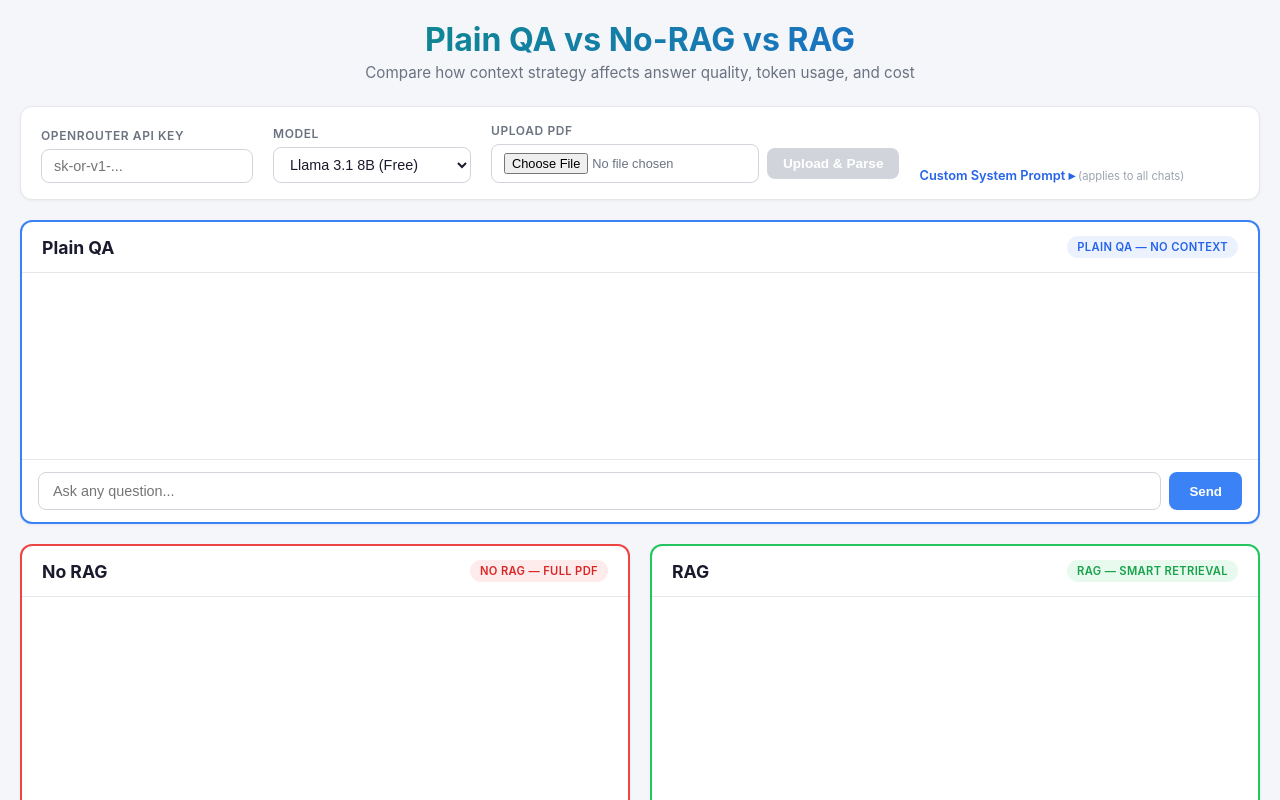
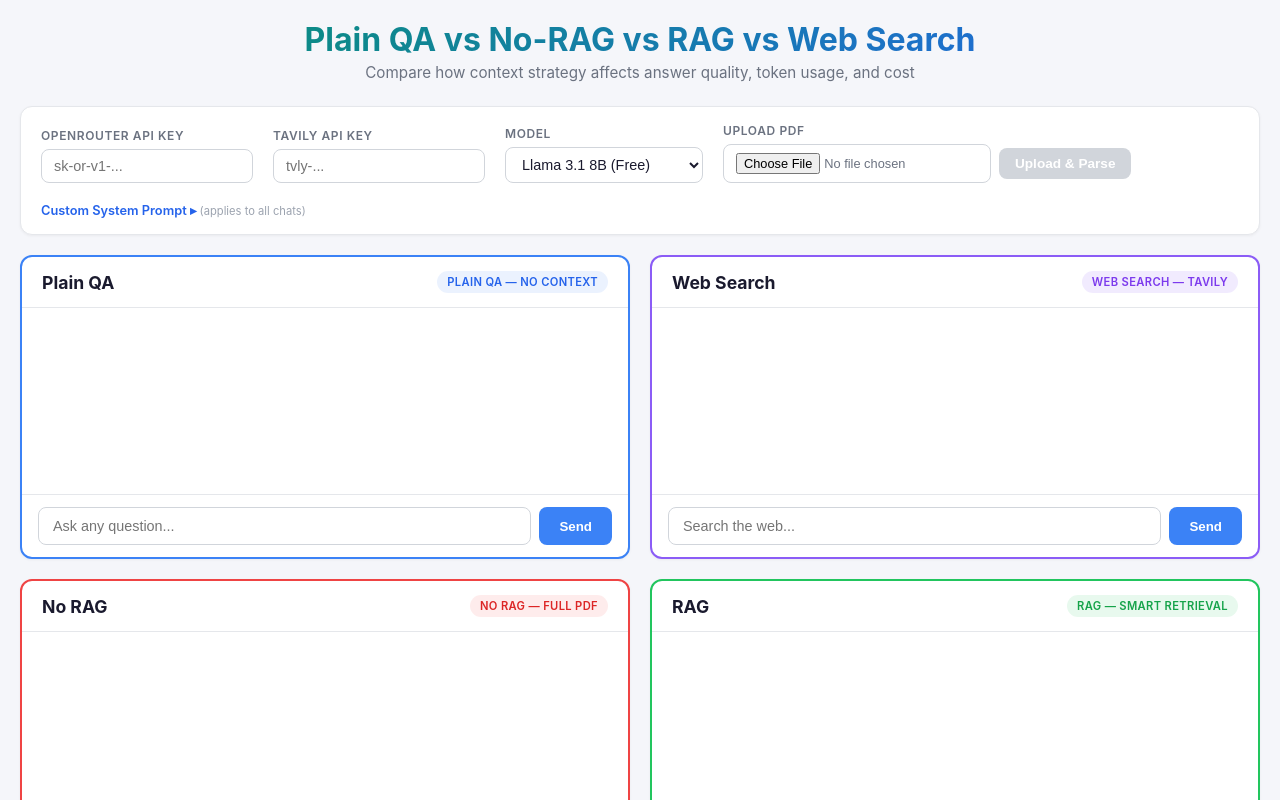
Before and after one commit to statgod6/RAG-vs-No-RAG-, a React (Vite) app: page / in a window 1280 px wide. Shown: the top 800 px of the page. Built offline with nearby package versions, Linux system fonts and the light colour scheme; the HTML template or start-up script is replaced by a standard one.

Commit message:
Add Tavily Web Search chat panel (Web-RAG) and update heading

```diff
--- a/index.html
+++ b/index.html
@@ -4,7 +4,7 @@
     <meta charset="UTF-8" />
     <link rel="icon" type="image/svg+xml" href="/favicon.svg" />
     <meta name="viewport" content="width=device-width, initial-scale=1.0" />
-    <title>Plain QA vs No-RAG vs RAG</title>
+    <title>Plain QA vs No-RAG vs RAG vs Web Search</title>
   </head>
   <body>
     <div id="root"></div>
--- a/src/App.css
+++ b/src/App.css
@@ -153,7 +153,7 @@ body {
 /* Panels — Stacked Layout */
 .panels-top {
   display: grid;
-  grid-template-columns: 1fr;
+  grid-template-columns: 1fr 1fr;
   gap: 20px;
   min-height: 38vh;
   margin-bottom: 20px;
@@ -183,6 +183,9 @@ body {
 }
 .chat-panel.blue {
   border-color: #3b82f6;
+}
+.chat-panel.purple {
+  border-color: #8b5cf6;
 }
 
 .panel-header {
@@ -215,6 +218,10 @@ body {
 .chat-panel.blue .badge {
   background: rgba(59, 130, 246, 0.1);
   color: #2563eb;
+}
+.chat-panel.purple .badge {
+  background: rgba(139, 92, 246, 0.12);
+  color: #7c3aed;
 }
 
 /* Stats Bar */
@@ -283,6 +290,16 @@ body {
   color: #6b7280;
   font-size: 0.75rem;
   line-height: 1.3;
+}
+.source-link {
+  color: #7c3aed;
+  font-size: 0.75rem;
+  line-height: 1.3;
+  text-decoration: none;
+  word-break: break-word;
+}
+.source-link:hover {
+  text-decoration: underline;
 }
 
 /* Messages */
--- a/src/App.jsx
+++ b/src/App.jsx
@@ -4,16 +4,18 @@ import './App.css';
 
 const API_BASE = 'http://localhost:3001';
 
-function ChatPanel({ title, type, pdfUploaded, apiKey, model, color, systemPrompt }) {
+function ChatPanel({ title, type, pdfUploaded, apiKey, model, color, systemPrompt, tavilyKey }) {
   const [messages, setMessages] = useState([]);
   const [input, setInput] = useState('');
   const [loading, setLoading] = useState(false);
   const [stats, setStats] = useState(null);
 
+  // Only the PDF-based modes require an uploaded document
+  const needsPdf = type === 'norag' || type === 'rag';
+
   const sendQuestion = async () => {
     if (!input.trim()) return;
-    // Plain QA doesn't need a PDF; others do
-    if (type !== 'plain' && !pdfUploaded) return;
+    if (needsPdf && !pdfUploaded) return;
     const question = input.trim();
     setInput('');
     setLoading(true);
@@ -24,7 +26,7 @@ function ChatPanel({ title, type, pdfUploaded, apiKey, model, color, systemPromp
       const res = await fetch(`${API_BASE}/api/chat/${type}`, {
         method: 'POST',
         headers: { 'Content-Type': 'application/json' },
-        body: JSON.stringify({ question, apiKey, model, systemPrompt }),
+        body: JSON.stringify({ question, apiKey, model, systemPrompt, tavilyKey }),
       });
       const data = await res.json();
 
@@ -41,6 +43,7 @@ function ChatPanel({ title, type, pdfUploaded, apiKey, model, color, systemPromp
           chunksUsed: data.chunksUsed,
           totalChunks: data.totalChunks,
           retrievedChunks: data.retrievedChunks || [],
+          sources: data.sources || [],
         });
       }
     } catch (err) {
@@ -49,11 +52,27 @@ function ChatPanel({ title, type, pdfUploaded, apiKey, model, color, systemPromp
     setLoading(false);
   };
 
+  const badgeLabel = type === 'plain'
+    ? 'Plain QA — No Context'
+    : type === 'norag'
+      ? 'No RAG — Full PDF'
+      : type === 'search'
+        ? 'Web Search — Tavily'
+        : 'RAG — Smart Retrieval';
+
+  const placeholder = needsPdf
+    ? (pdfUploaded ? 'Ask a question about the PDF...' : 'Upload a PDF first')
+    : type === 'search'
+      ? 'Search the web...'
+      : 'Ask any question...';
+
+  const disabled = (needsPdf && !pdfUploaded) || loading;
+
   return (
     <div className={`chat-panel ${color}`}>
       <div className="panel-header">
         <h2>{title}</h2>
-        <span className="badge">{type === 'plain' ? 'Plain QA — No Context' : type === 'norag' ? 'No RAG — Full PDF' : 'RAG — Smart Retrieval'}</span>
+        <span className="badge">{badgeLabel}</span>
       </div>
 
       {stats && (
@@ -91,6 +110,20 @@ function ChatPanel({ title, type, pdfUploaded, apiKey, model, color, systemPromp
         </details>
       )}
 
+      {stats?.sources?.length > 0 && (
+        <details className="chunks-detail">
+          <summary>Web Sources ({stats.sources.length})</summary>
+          {stats.sources.map((s, i) => (
+            <div key={i} className="chunk-item">
+              <span className="chunk-score">{(s.score * 100).toFixed(1)}%</span>
+              <a className="source-link" href={s.url} target="_blank" rel="noopener noreferrer">
+                {s.title || s.url}
+              </a>
+            </div>
+          ))}
+        </details>
+      )}
+
       <div className="messages">
         {messages.map((msg, i) => (
           <div key={i} className={`message ${msg.role}`}>
@@ -118,10 +151,10 @@ function ChatPanel({ title, type, pdfUploaded, apiKey, model, color, systemPromp
           value={input}
           onChange={e => setInput(e.target.value)}
           onKeyDown={e => e.key === 'Enter' && sendQuestion()}
-          placeholder={type === 'plain' ? 'Ask any question...' : (pdfUploaded ? 'Ask a question about the PDF...' : 'Upload a PDF first')}
-          disabled={(type !== 'plain' && !pdfUploaded) || loading}
+          placeholder={placeholder}
+          disabled={disabled}
         />
-        <button onClick={sendQuestion} disabled={(type !== 'plain' && !pdfUploaded) || loading}>
+        <button onClick={sendQuestion} disabled={disabled}>
           Send
         </button>
       </div>
@@ -131,6 +164,7 @@ function ChatPanel({ title, type, pdfUploaded, apiKey, model, color, systemPromp
 
 export default function App() {
   const [apiKey, setApiKey] = useState('');
+  const [tavilyKey, setTavilyKey] = useState('');
   const [model, setModel] = useState('meta-llama/llama-3.1-8b-instruct:free');
   const [pdfFile, setPdfFile] = useState(null);
   const [pdfInfo, setPdfInfo] = useState(null);
@@ -160,7 +194,7 @@ export default function App() {
   return (
     <div className="app">
       <header className="app-header">
-        <h1>Plain QA vs No-RAG vs RAG</h1>
+        <h1>Plain QA vs No-RAG vs RAG vs Web Search</h1>
         <p className="subtitle">Compare how context strategy affects answer quality, token usage, and cost</p>
       </header>
 
@@ -172,6 +206,15 @@ export default function App() {
             value={apiKey}
             onChange={e => setApiKey(e.target.value)}
             placeholder="sk-or-v1-..."
+          />
+        </div>
+        <div className="config-group">
+          <label>Tavily API Key</label>
+          <input
+            type="password"
+            value={tavilyKey}
+            onChange={e => setTavilyKey(e.target.value)}
+            placeholder="tvly-..."
           />
         </div>
         <div className="config-group">
@@ -228,6 +271,16 @@ export default function App() {
           color="blue"
           systemPrompt={systemPrompt}
         />
+        <ChatPanel
+          title="Web Search"
+          type="search"
+          pdfUploaded={true}
+          apiKey={apiKey}
+          model={model}
+          color="purple"
+          systemPrompt={systemPrompt}
+          tavilyKey={tavilyKey}
+        />
       </div>
       <div className="panels-bottom">
         <ChatPanel
```
Also changed, not shown: server.js (+94 -0 lines).
